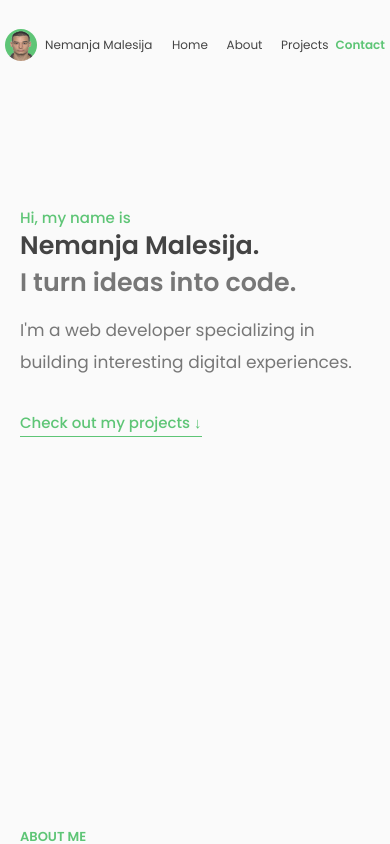
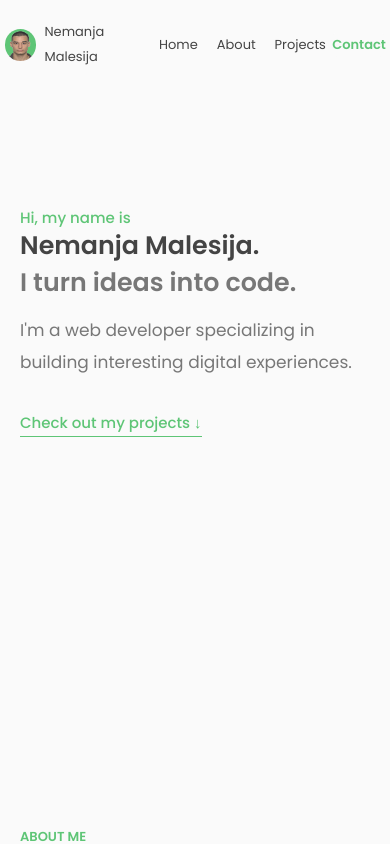
Before and after one commit to nemanjamalesija/portfolio-website, a React (Create React App) app: page / in a window 390 px wide. Shown: the top 844 px of the page. Built offline with nearby package versions, Linux system fonts and the light colour scheme.

Commit message:
Add responsive

```diff
--- a/src/components/nav.css
+++ b/src/components/nav.css
@@ -117,8 +117,8 @@
   }
 
   .author-photo {
-    width: 3.6rem;
-    height: 3.6rem;
+    width: 3.4rem;
+    height: 3.4rem;
   }
 
   .author-paragraph {
@@ -131,10 +131,11 @@
     gap: 0.5rem;
   }
 
-  .list-item-contact {
-    padding: 0;
-    background-color: #fafafa;
-    color: var(--color-primary);
+  .list-item-contact,
+  .list-item-contact:active {
+    padding: 0 !important;
+    background-color: #fafafa !important;
+    color: var(--color-primary) !important;
     font-weight: 600;
   }
 
@@ -146,7 +147,7 @@
   }
 }
 
-@media (max-width: 415px) {
+@media (max-width: 425px) {
   .nav {
     padding: 0 0.5rem;
   }
@@ -156,7 +157,7 @@
   }
 
   .list-item {
-    font-size: 1.2rem;
+    font-size: 1.3rem;
     min-width: 4rem;
   }
 
@@ -166,7 +167,7 @@
   }
 
   .author-paragraph {
-    font-size: 1.2rem;
+    font-size: 1.3rem;
   }
 }
 
```
